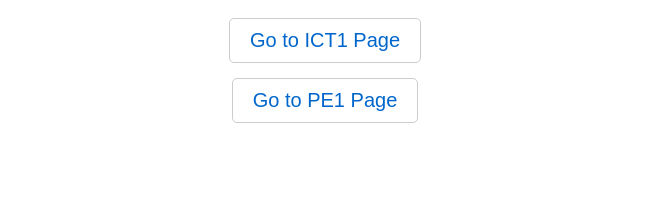
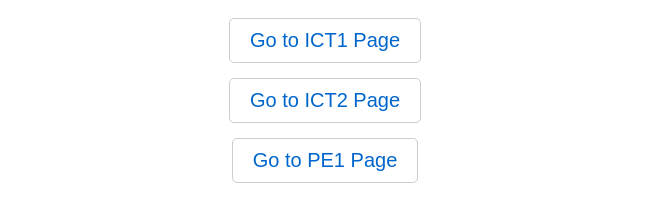
Before and after one commit to lkw3-misslamb/misslamb, a plain HTML site: page index.html in a window 1280 px wide. Shown: the part 90-312 px from the top of the page, without its empty margins (315-965 px from the left). Drawn offline with Linux system fonts and the light colour scheme.

Commit message:
Update index.html

```diff
--- a/index.html
+++ b/index.html
@@ -40,6 +40,7 @@
 
     <ul>
         <li><a href="content/ICT1.html">Go to ICT1 Page</a></li>
+        <li><a href="content/ICT2.html">Go to ICT2 Page</a></li>
         <li><a href="content/PE1.html">Go to PE1 Page</a></li>
     </ul>
 
```
